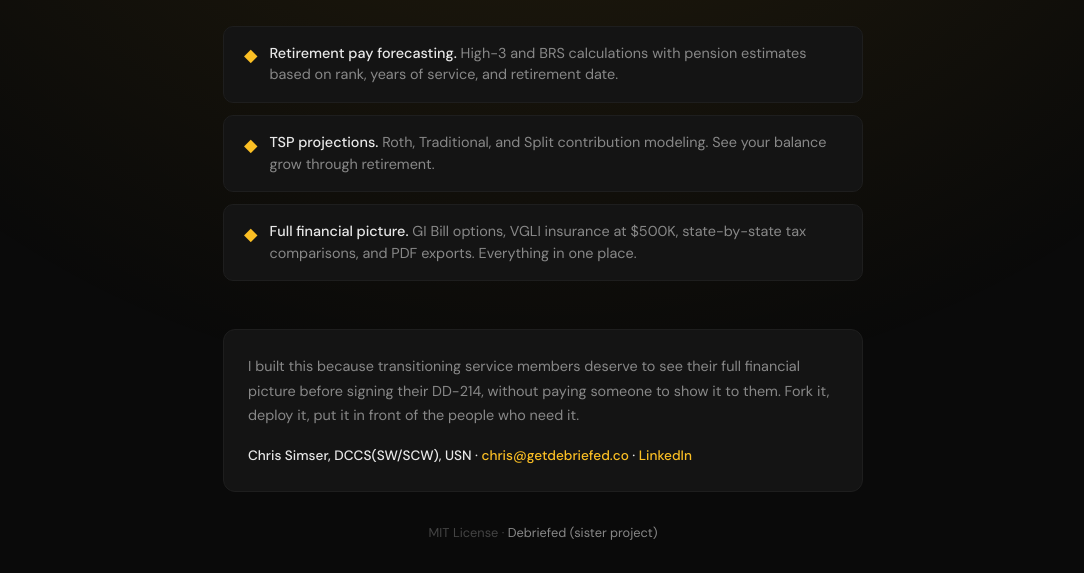
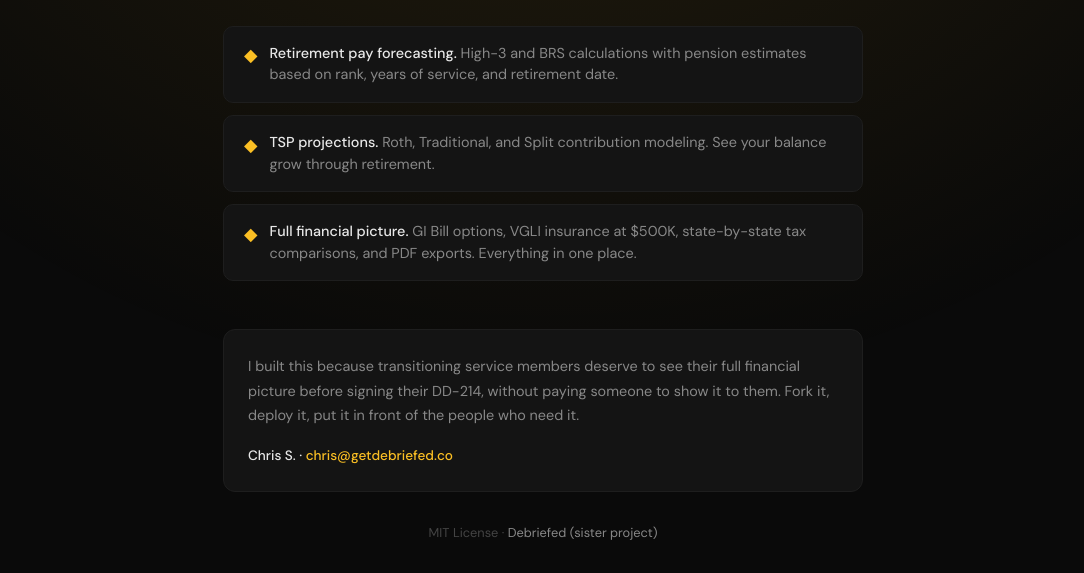
Before and after one commit to csimser/milcalc-landing, a plain HTML site: page index.html in a window 1280 px wide. Shown: the part 467-1040 px from the top of the page, without its empty margins (97-1181 px from the left). Drawn offline with Linux system fonts and the light colour scheme.

Commit message:
update landing page

```diff
--- a/index.html
+++ b/index.html
@@ -321,7 +321,7 @@
             <p>
                 I built this because transitioning service members deserve to see their full financial picture before signing their DD-214, without paying someone to show it to them. Fork it, deploy it, put it in front of the people who need it.
             </p>
-            <p class="sig">Chris Simser, DCCS(SW/SCW), USN &middot; <a href="mailto:chris@getdebriefed.co" style="color: var(--accent); text-decoration: none;">chris@getdebriefed.co</a> &middot; <a href="https://www.linkedin.com/in/csimser/" style="color: var(--accent); text-decoration: none;">LinkedIn</a></p>
+            <p class="sig">Chris S. &middot; <a href="mailto:chris@getdebriefed.co" style="color: var(--accent); text-decoration: none;">chris@getdebriefed.co</a></p>
         </div>
 
         <div class="footer">
```
